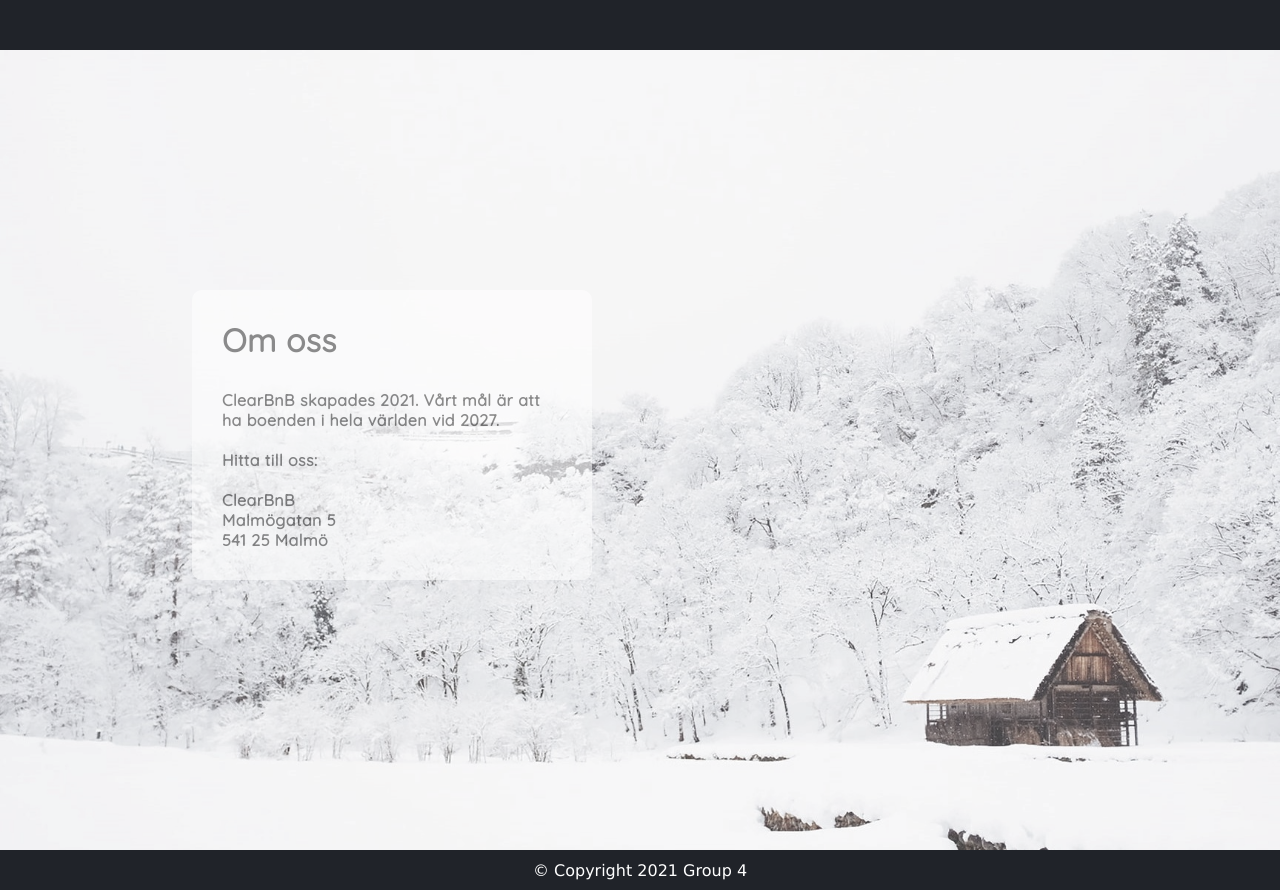
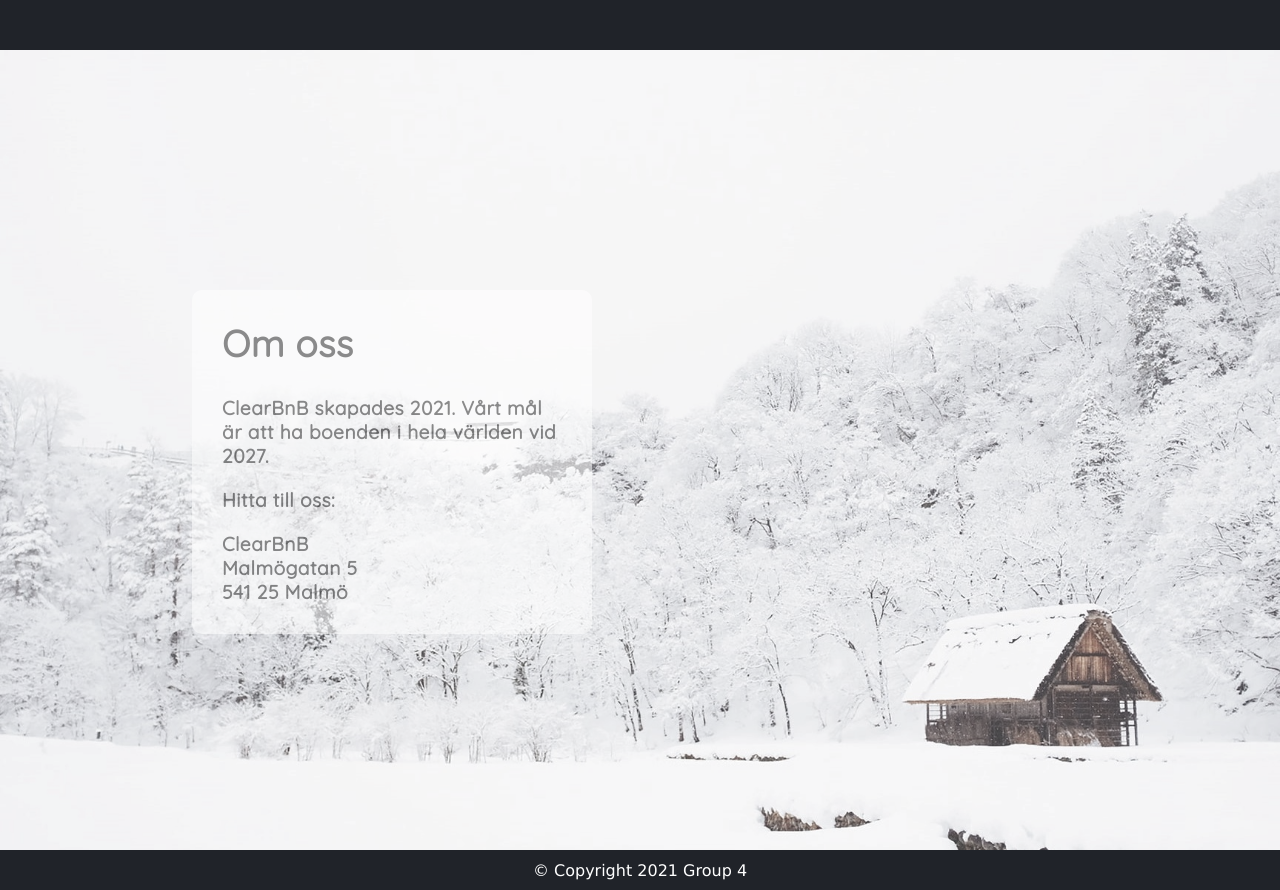
Before and after one commit to postila/clearbnb-grupp4, a React (Create React App) app: page /Om-oss in a window 1280 px wide. Built offline with nearby package versions, Linux system fonts and the light colour scheme; no server answers.

Commit message:
CSS fix about us

```diff
--- a/src/pages/AboutUs.js
+++ b/src/pages/AboutUs.js
@@ -41,7 +41,8 @@ const styles = {
     fontWeight: 'bold',
     letterSpacing: '0.5px',
     fontFamily: 'Quicksand',
-    textAlign: 'left'
+    textAlign: 'left',
+    fontSize: '1.2em',
   },
   header: {
     color: 'black',
@@ -50,7 +51,8 @@ const styles = {
     fontWeight: 'bold',
     letterSpacing: '0.5px',
     fontFamily: 'Quicksand',
-    textAlign: 'left'
+    textAlign: 'left',
+    fontSize: '2.3em',
 
   },
 
```
